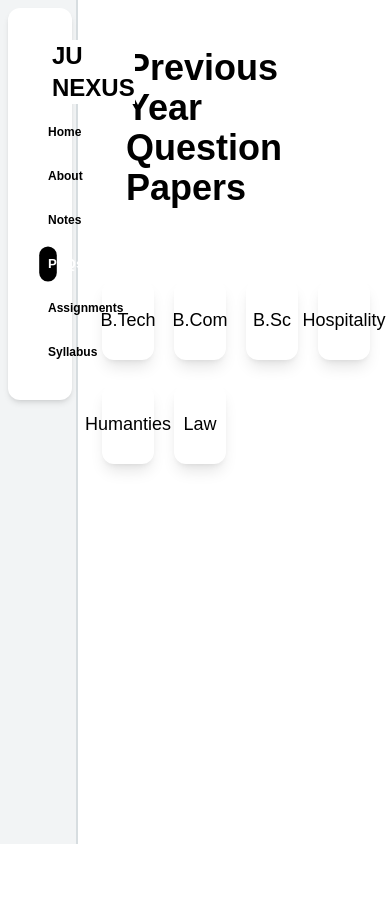
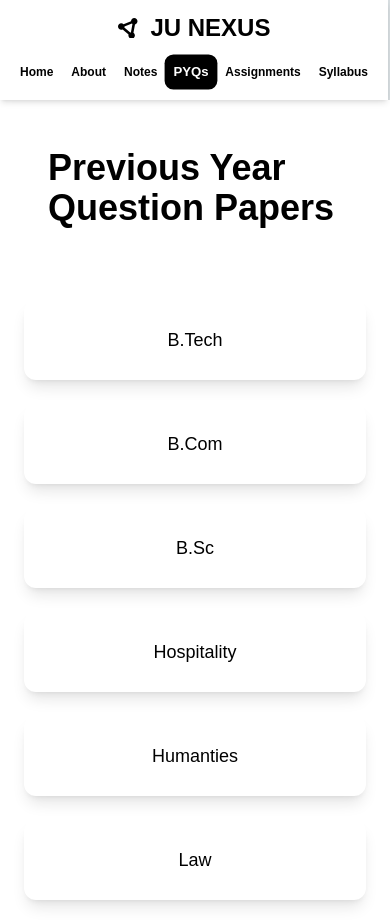
Before and after one commit to codewdme/eduspace-web, a React (Create React App) app: page /pyqs in a window 390 px wide. Before the commit the page ends 844 px from the top, so only its background shows below. Built offline with nearby package versions, Linux system fonts and the light colour scheme.

Commit message:
responsiveness and bugs fixed for front end

```diff
--- a/package.json
+++ b/package.json
@@ -38,6 +38,7 @@
     ]
   },
   "devDependencies": {
+    "@babel/plugin-proposal-private-property-in-object": "^7.21.11",
     "tailwindcss": "^3.3.3"
   }
 }
--- a/src/App.js
+++ b/src/App.js
@@ -18,7 +18,7 @@ const App = () => {
   return (
     <NoteState>
       <Router>
-        <div className="flex ">
+        <div className="flex flex-col md:flex-row">
           <Navbar />
           <Routes>
             <Route path="/" element={<Home />} />
--- a/src/components/ChooseCourse.jsx
+++ b/src/components/ChooseCourse.jsx
@@ -23,7 +23,7 @@ const ChooseCourse = () => {
           {propData.sectionHeading}
         </p>
       </div>
-      <div className="grid grid-cols-4 items-center justify-center p-6 text-lg gap-6">
+      <div className="grid grid-cols-1 md:grid-cols-2 lg:grid-cols-4 items-center justify-center p-6 text-lg gap-6">
         {propData.courseOptions.map((element) => {
           return (
             <Link
--- a/src/components/ChooseSem.jsx
+++ b/src/components/ChooseSem.jsx
@@ -13,7 +13,7 @@ const ChooseSem = () => {
           {propData.sectionHeading}
         </p>
       </div>
-      <div className="grid grid-cols-4 items-center justify-center p-6 text-lg gap-6">
+      <div className="grid grid-cols-1 md:grid-cols-2 lg:grid-cols-4 items-center justify-center p-6 text-lg gap-6">
         {propData.semesterOptions.map((element) => {
           return (
             <Link
--- a/src/components/Home.jsx
+++ b/src/components/Home.jsx
@@ -13,6 +13,12 @@ const Home = () => {
       <video className="videoTag" autoPlay loop muted>
         <source src={background} type="video/mp4" />
       </video>
+      <video className="videoTag" autoPlay loop muted>
+        <source src={background} type="video/mp4" />
+      </video>
+      <video className="videoTag" autoPlay loop muted>
+        <source src={background} type="video/mp4" />
+      </video>
     </div>
   );
 };
--- a/src/components/Loading.jsx
+++ b/src/components/Loading.jsx
@@ -3,7 +3,7 @@ import { Circles } from "react-loader-spinner";
 export default class Loading extends Component {
   render() {
     return (
-      <div className=" section flex justify-center items-center">
+      <div className=" section h-screen flex justify-center items-center">
         <Circles
           height="80"
           width="80"
--- a/src/components/Navbar.jsx
+++ b/src/components/Navbar.jsx
@@ -13,9 +13,12 @@ const Navbar = () => {
     propData.setCourseName(null);
   };
   return (
-    <div className="sticky top-0 left-0 w-[20%] h-screen bg-off-white p-2 border-r-2 border-border-grey">
-      <div className="w-full flex flex-col justify-between p-8 gap-3 rounded-xl shadow-md ">
-        <Link to="/" className=" rounded-xl flex items-center gap-3 ">
+    <div className="sticky top-0 z-10 md:left-0  w-full md:w-[20%] md:h-screen bg-off-white md:p-2 border-r-2 border-border-grey">
+      <div className="w-full flex flex-col justify-between  p-3 md:p-8 gap-3 md:rounded-xl shadow-md ">
+        <Link
+          to="/"
+          className=" rounded-xl flex justify-center items-center gap-3 "
+        >
           <svg
             xmlns="http://www.w3.org/2000/svg"
             height="1.3rem"
@@ -26,6 +29,8 @@ const Navbar = () => {
           <span className="self-center text-2xl font-semibold ">JU NEXUS</span>
         </Link>
 
+        {/* second part of navbar */}
+        <div className="flex justify-between md:flex-col">
           <div className="">
             <Link
               to="/"
@@ -94,6 +99,7 @@ const Navbar = () => {
           </div>
         </div>
       </div>
+    </div>
   );
 };
 
--- a/src/components/Results.jsx
+++ b/src/components/Results.jsx
@@ -26,8 +26,8 @@ const Results = () => {
               {propData.sectionHeading}
             </p>
           </div>
-          <div className="flex justify-between items-center gap-2">
-            <div className="flex  items-center gap-2 ">
+          <div className="flex flex-wrap justify-between items-center gap-2">
+            <div className="flex items-center gap-2 ">
               <p className="text-center text-md font-bold  ">
                 {propData.course}
               </p>
@@ -68,7 +68,7 @@ const Results = () => {
               {propData.sectionHeading}
             </p>
           </div>
-          <div className="flex justify-between items-center gap-2">
+          <div className="flex flex-wrap  justify-between items-center gap-2">
             <div className="flex  items-center gap-2 ">
               <p className="text-center text-md font-bold  ">
                 {propData.course}
@@ -78,7 +78,7 @@ const Results = () => {
               </p>
             </div>
             {/* Change sem and change course buttons */}
-            <div className=" flex gap-4 items-center text-sm font-medium ">
+            <div className="w-full md:w-auto flex gap-4 justify-center items-center text-sm font-medium ">
               <Link
                 to={`${location.pathname.replace("results", "choosesem")}`}
                 className="p-2 px-4 transition hover:ease-in-out text-black border-2 border-white hover:border-black shadow-lg hover:scale-105 rounded-md flex items-center "
@@ -95,8 +95,8 @@ const Results = () => {
           </div>
 
           {/* Content cards */}
-          <div className="flex justify-center items-center mt-10">
-            <div className="flex flex-wrap gap-8  ">
+          <div className="w-full md:w-auto flex  justify-center items-center mt-10">
+            <div className="flex flex-col md:flex-wrap gap-8  ">
               {propData.state.map((element) => {
                 return (
                   <div key={element._id}>
--- a/src/index.css
+++ b/src/index.css
@@ -12,7 +12,7 @@ body  {
 
 }
 .section{
-  @apply w-[80%];
+  @apply  w-[100%] md:w-[80%];
 }
 
 .active{
```
Also changed, not shown: 1 other file (tests, documents, lock files or other folders). Lines whose indentation alone changed are shown as unchanged.
